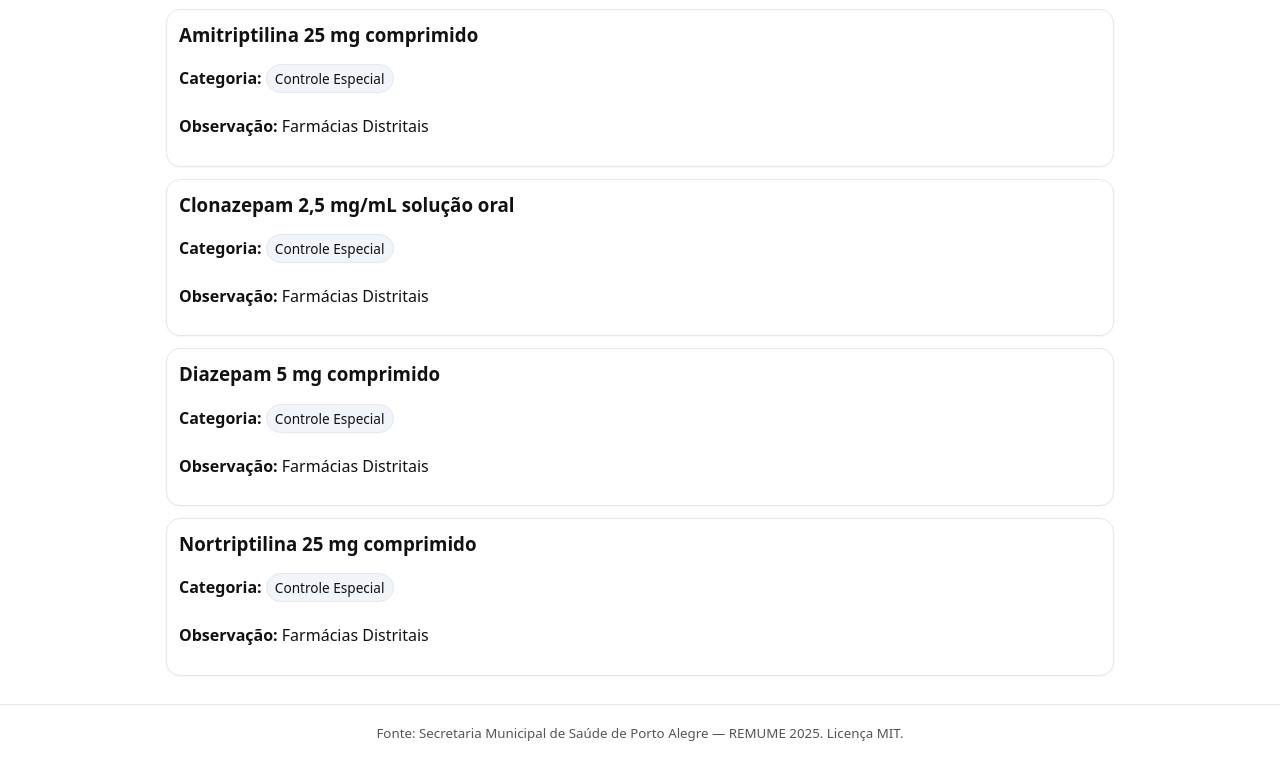
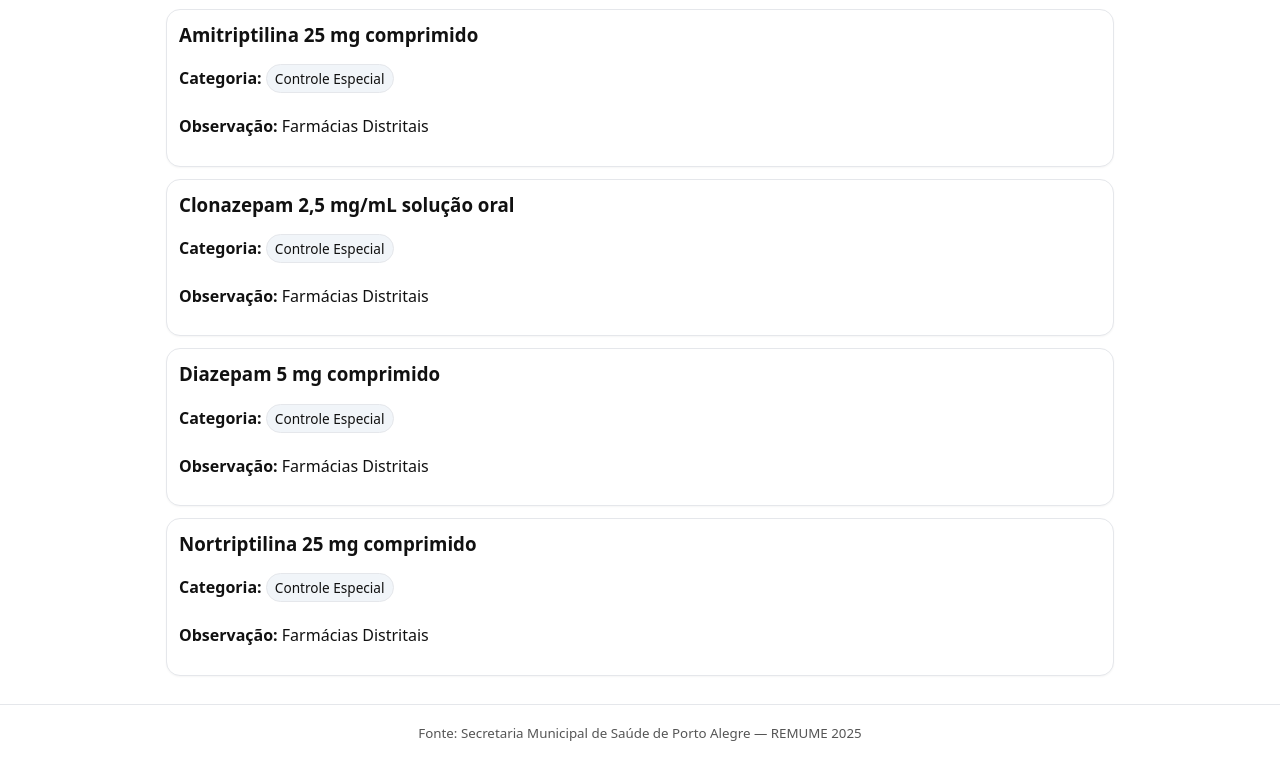
Before and after one commit to cafsmspoa/remume, a plain HTML site: page index.html in a window 1280 px wide. Shown: the part 1207-1966 px from the top of the page. Drawn offline with nearby package versions, Linux system fonts and the light colour scheme; files that its build step writes are made by us from their sources; files whose address does not match are found by name.

Commit message:
Update index.html

```diff
--- a/index.html
+++ b/index.html
@@ -22,7 +22,7 @@
   </main>
 
   <footer>
-    <small>Fonte: Secretaria Municipal de Saúde de Porto Alegre — REMUME 2025. Licença MIT.</small>
+    <small>Fonte: Secretaria Municipal de Saúde de Porto Alegre — REMUME 2025</small>
   </footer>
 
   <script src="scripts/app.js"></script>
```
